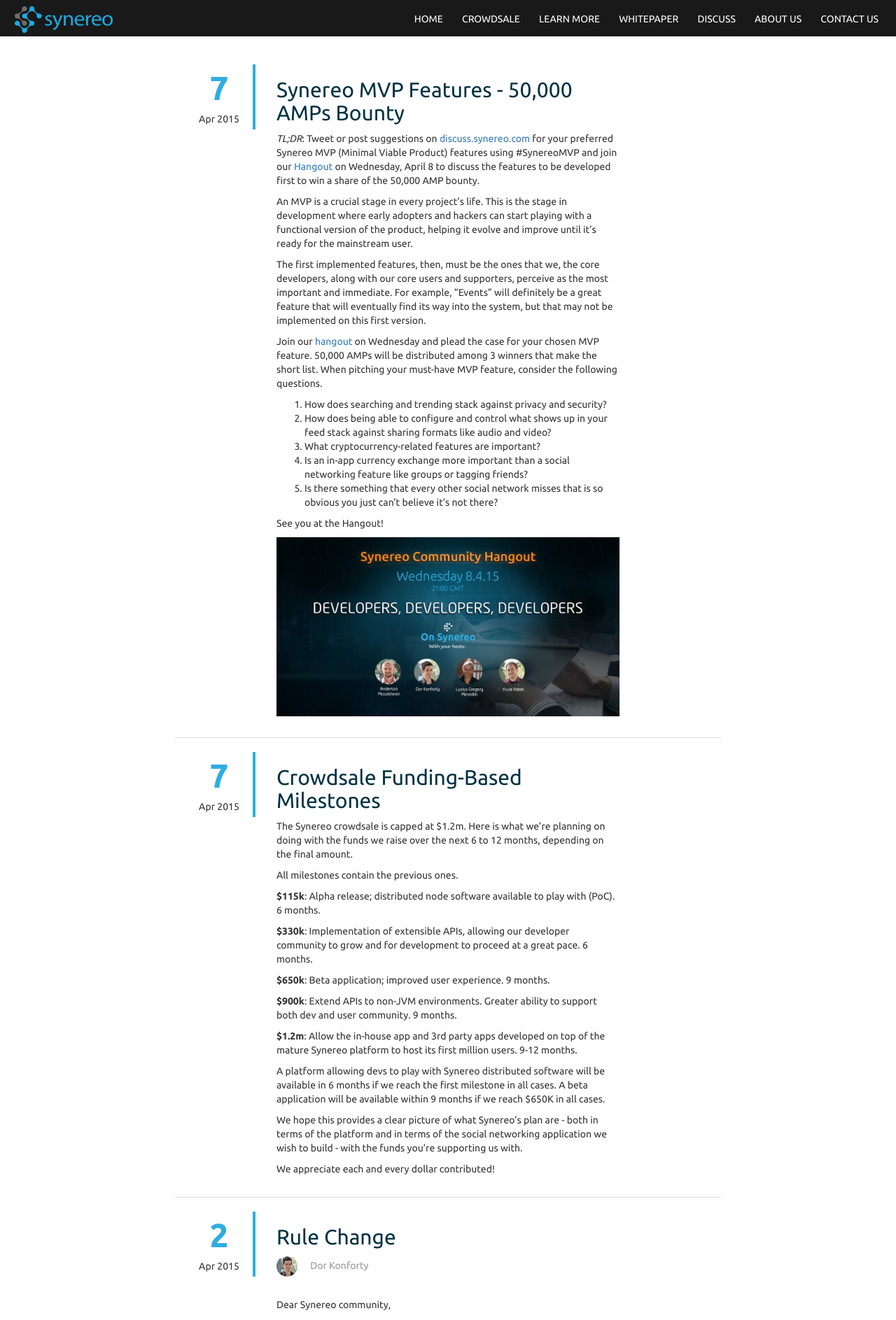
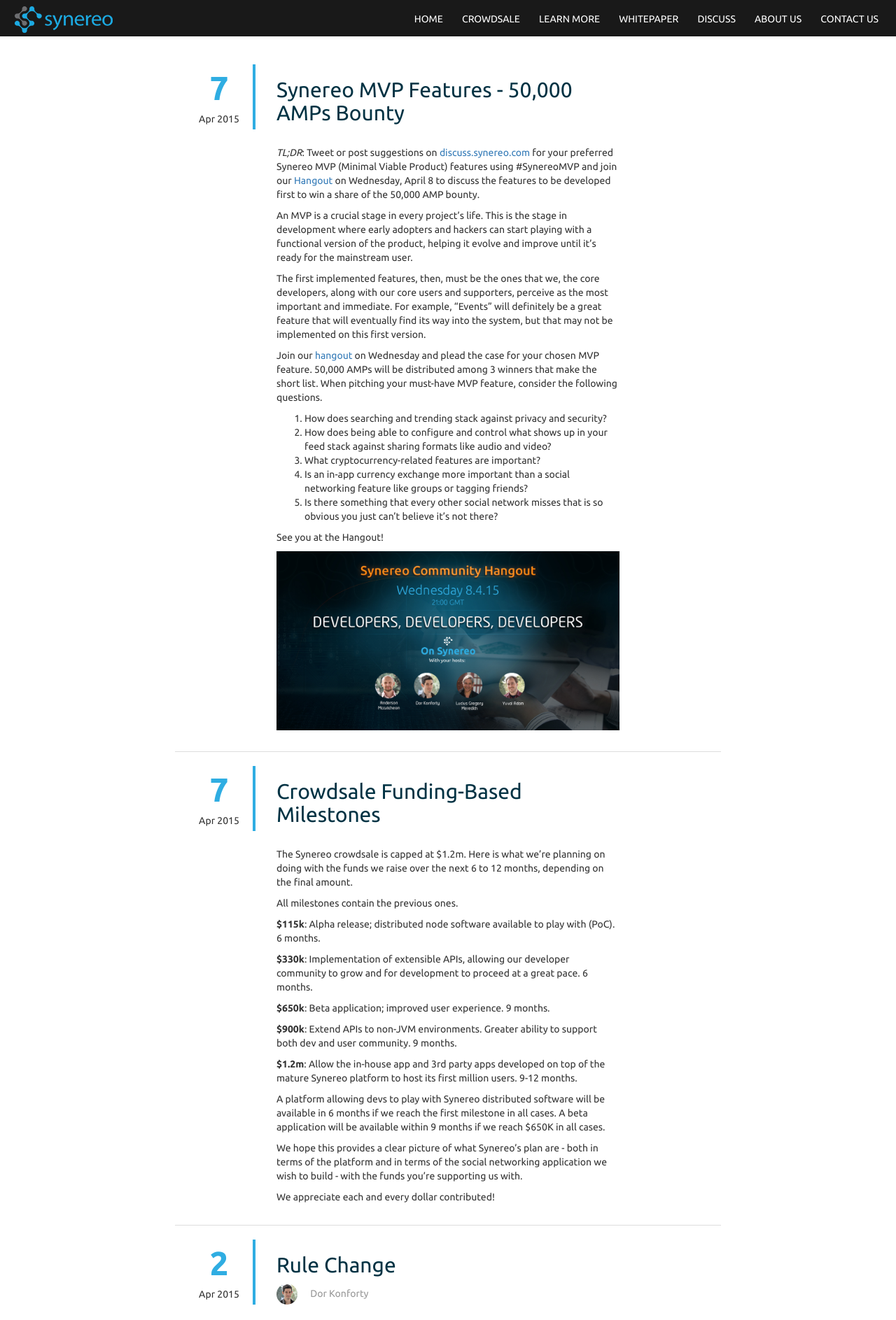
Before and after one commit to synereo/blog.synereo.com, a Jekyll site: the page built from index.html, in a window 1280 px wide. Shown: the top 1887 px of the page at 70% size. Built offline with Jekyll 4.4.1, drawn with Linux system fonts in a browser that asks for light colours; nearby versions of some CDN libraries; the list of posts is cut into pages by our own code.

Commit message:
More margin fixes and remove cover image

```diff
--- a/_sass/_main.scss
+++ b/_sass/_main.scss
@@ -31,7 +31,6 @@
             }
             div.meta {
                 color: #989898;
-                margin-bottom: 30px;
                 img {
                     height: 30px;
                     border-radius: 15px;
@@ -39,17 +38,20 @@
                 }
             }
             div.cover {
+                margin-top: 40px;
                 img {
                     width: 100%;
                 }
+            }
+            div.content {
+                margin-top: 30px;
             }
         }
     }
 
     ul.post-share-buttons {
         list-style: none;
-        margin-top: 20px;
-        margin-bottom: 20px;
+        margin-top: 30px;
         padding-left: 0px;
         li {
             display: inline;
--- a/index.html
+++ b/index.html
@@ -28,13 +28,15 @@
         </div>
         {% endif %}
 
-        {% if post.cover_image %}
+        <!-- {% if post.cover_image %}
         <div class="cover">
           <img src="{{ post.cover_image }}">
         </div>
-        {% endif %}
+        {% endif %} -->
 
-        {{ post.content }}
+        <div class="content">
+          {{ post.content }}
+        </div>
       </div>
     </div>
   {% endfor %}
```
